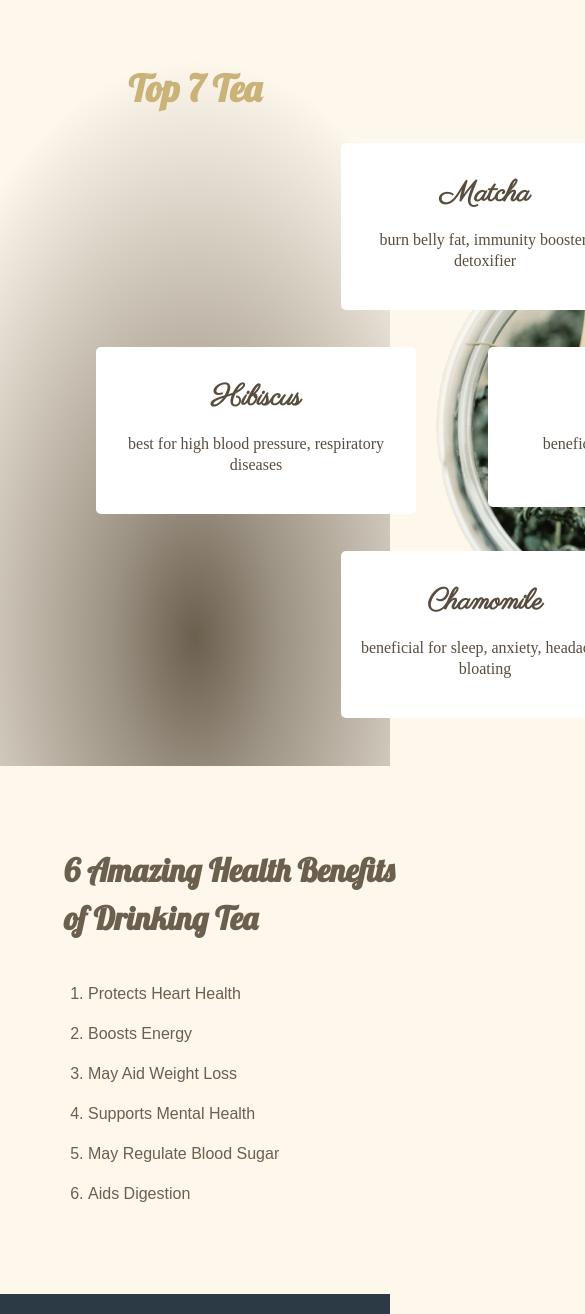
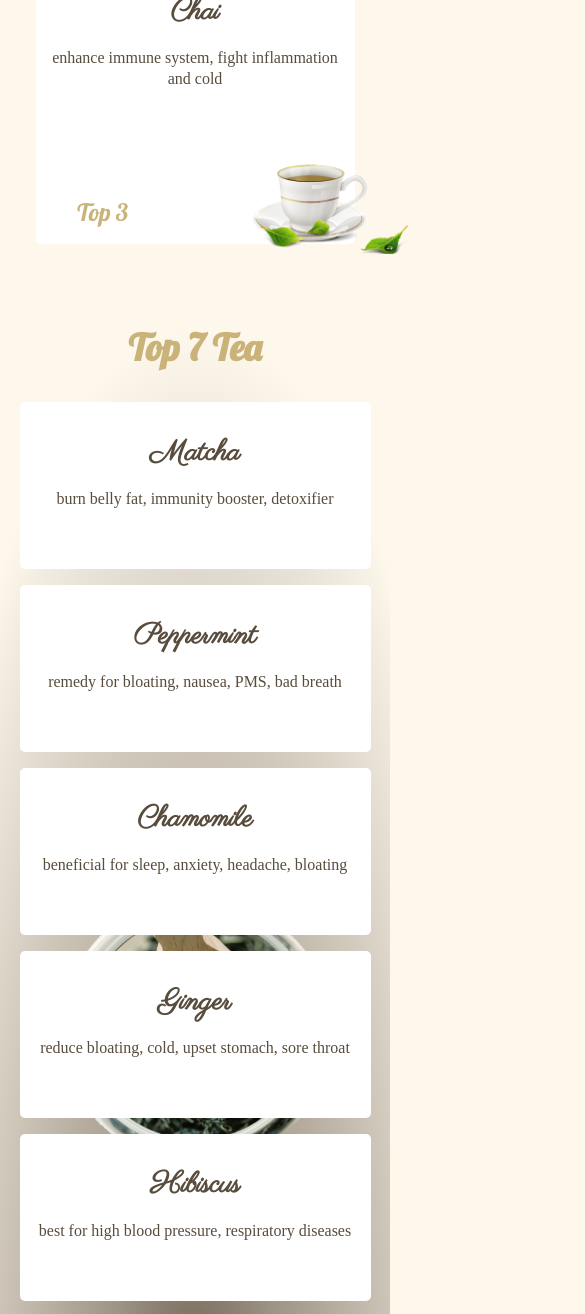
Before and after one commit to adelinatalia/tea, a plain HTML site: page index.html in a window 390 px wide. Shown: the part 1371-2685 px from the top of the page, 585 px wide, since content can reach past the window. Drawn offline with Linux system fonts and the light colour scheme; a web font is replaced by a local one.

Commit message:
responsive

```diff
--- a/assets/style.css
+++ b/assets/style.css
@@ -223,7 +223,6 @@ main {
     line-height: 2.5;
 }
 
-
 /* footer */
 footer {
     display: flex;
@@ -238,3 +237,45 @@ footer {
 footer p {
     font-family: 'Lobster', cursive;
 }
+
+/* responsive */
+@media only screen and (max-width: 990px) {
+    .card-top-3 {
+        width: 35vw;
+    }
+    .top-seven-cards {
+        display: block;
+    }
+    .top-seven-cards .card {
+        width: 90vw;
+    }
+    .card-5 {
+        margin-left: 1rem;
+    }
+    .card-6 {
+        margin-left: 1rem;
+    }
+    .card:hover {
+        transform: scale(1, 1);
+    }
+}
+
+@media only screen and (max-width: 580px) {
+    .card-top-3 {
+        width: 95vw;
+    }
+    .benefits {
+        flex-wrap: wrap;
+        justify-content: center;
+        padding-top: 0;
+    }
+    .benefits-content {
+        order: 1;
+    }
+    .benefits-img {
+        order: 2;
+        width: 99vw;
+        margin: 2rem 0 0 1rem;
+        border-radius: 5px 5px 5px 5px;
+    }
+}
```
